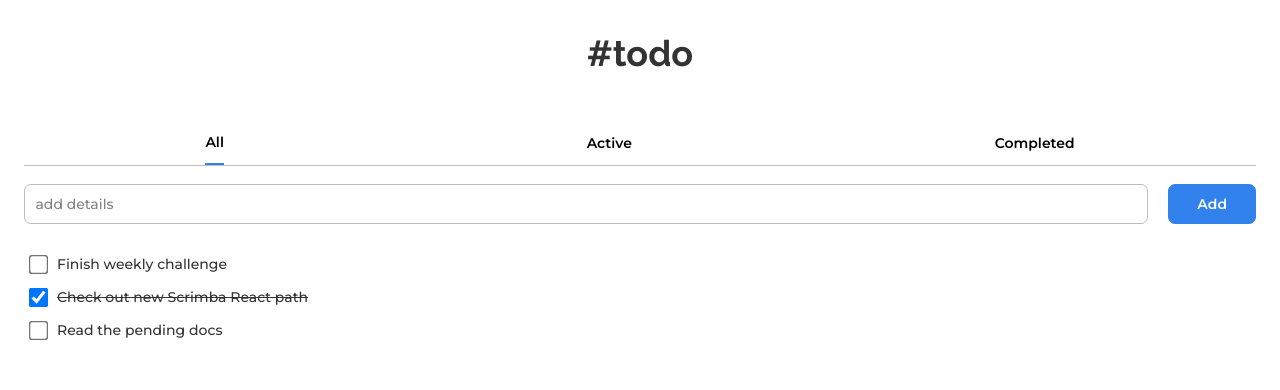
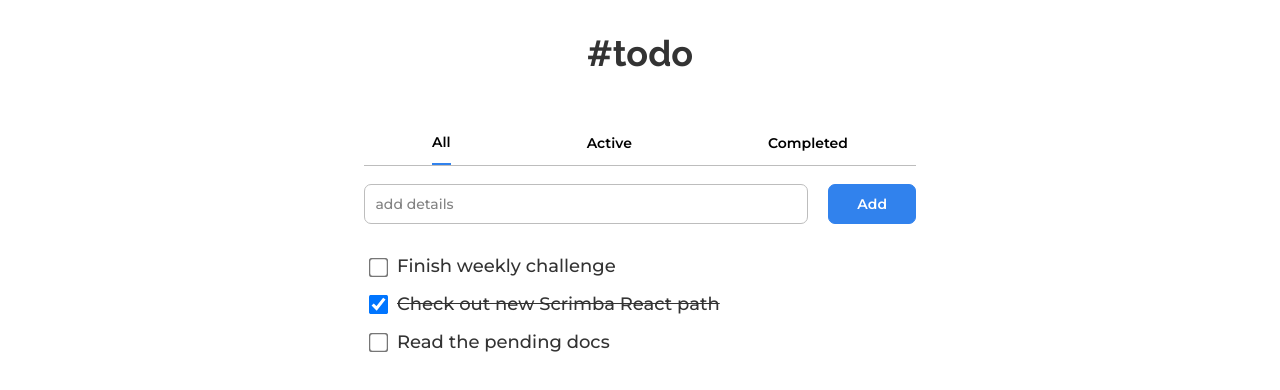
Before and after one commit to xaviguasch/todo-react-app-devchallenges-frontend-path-n4, a React (Create React App) app: page / in a window 1280 px wide. Shown: the top 390 px of the page. Built offline with nearby package versions, Linux system fonts and the light colour scheme.

Commit message:
added responsiveness for desktop screens

```diff
--- a/src/index.css
+++ b/src/index.css
@@ -151,3 +151,18 @@ input[type='checkbox'] {
 /* ================== */
 /* Utility styles */
 /* ================== */
+
+/* ================== */
+/* MEDIA QUERIES */
+/* ================== */
+
+@media (min-width: 450px) {
+  .App {
+    max-width: 600px;
+    margin: 0 auto;
+  }
+
+  .todo-item {
+    font-size: var(--fs-18);
+  }
+}
```
